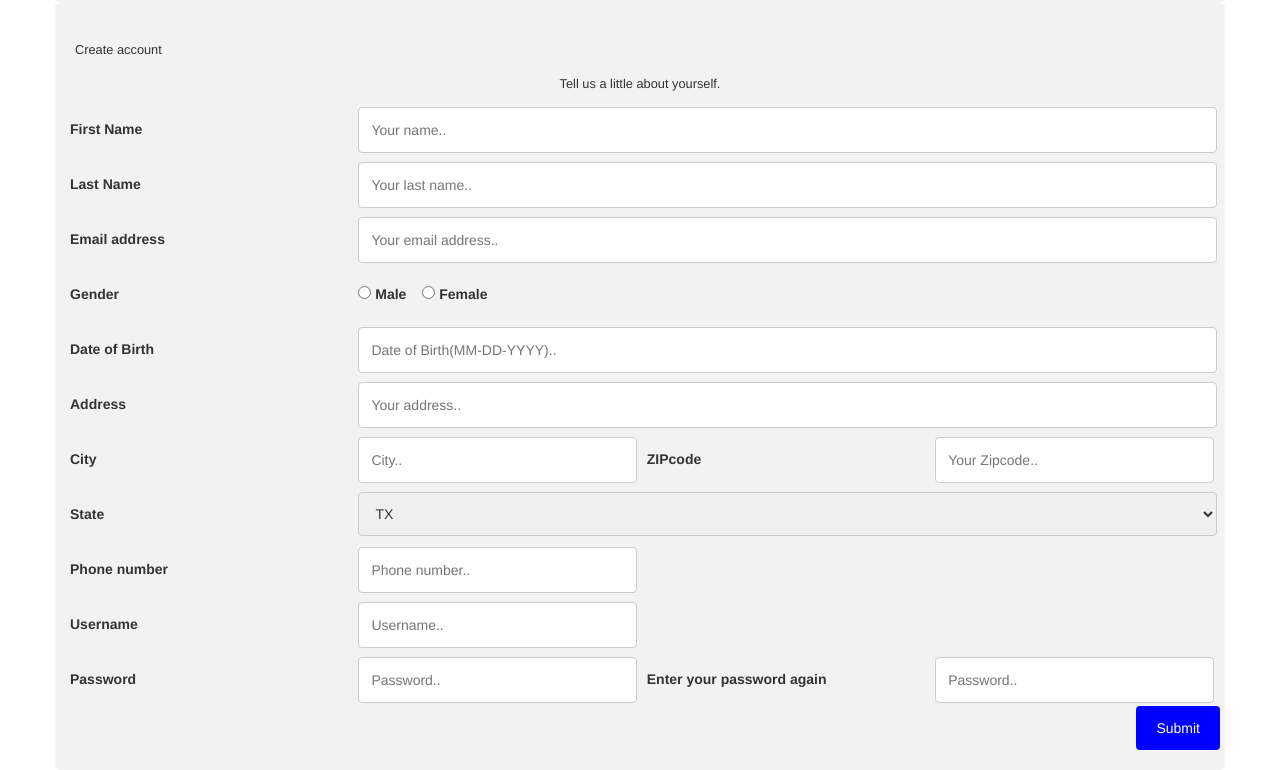
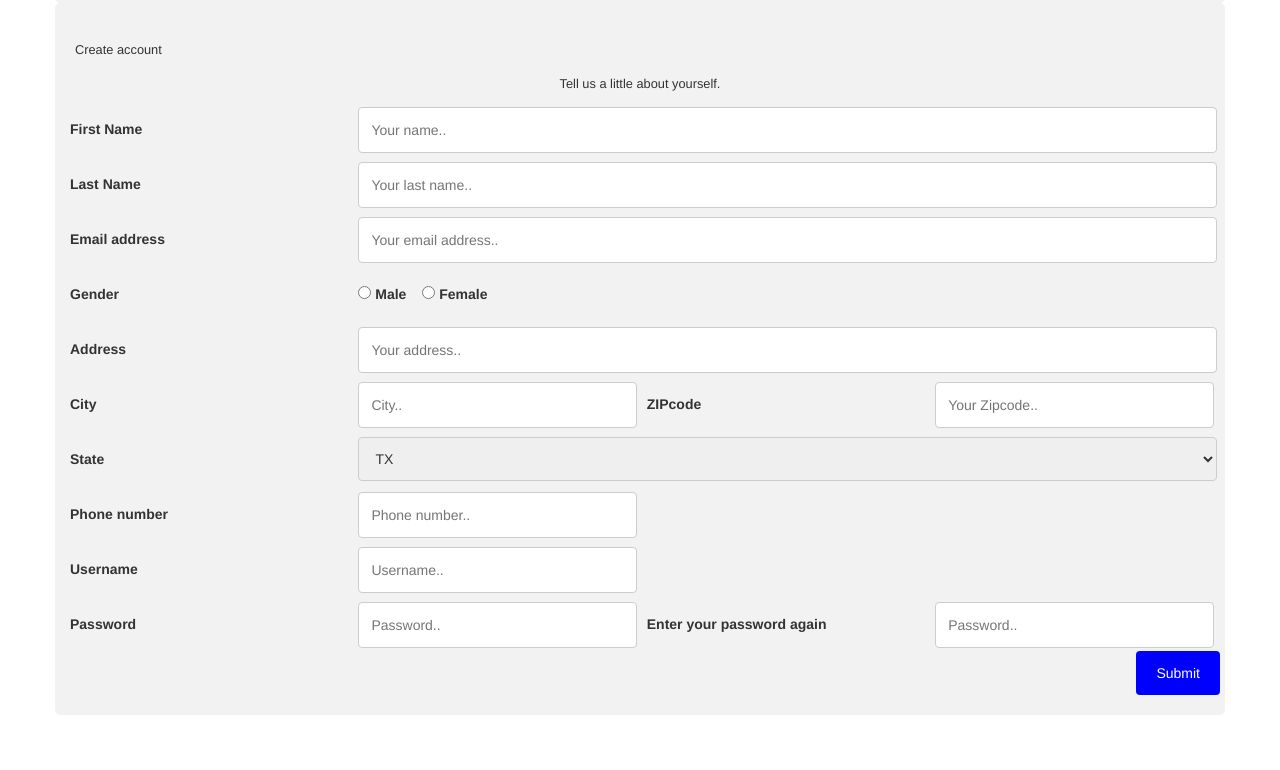
Before and after one commit to shiweiwei168/Web-application, a plain HTML site: page registration.html in a window 1280 px wide. Shown: the part 167-937 px from the top of the page. After the commit the page ends 882 px from the top, so only its background shows below. Drawn offline with nearby package versions, Linux system fonts and the light colour scheme.

Commit message:
Add files via upload

```diff
--- a/registration.html
+++ b/registration.html
@@ -142,14 +142,7 @@ input[type=submit]:hover {
 
     </div>
   </div>
-  <div class="row">
-    <div class="col-25">
-      <label for="DateofBirth">Date of Birth</label>
-    </div>
-    <div class="col-75">
-      <input type="text" id="DateofBirth" name="DateofBirth" placeholder="Date of Birth(MM-DD-YYYY)..">
-    </div>
-  </div>
+
   <div class="row">
     <div class="col-25">
       <label for="fname">Address</label>
```
